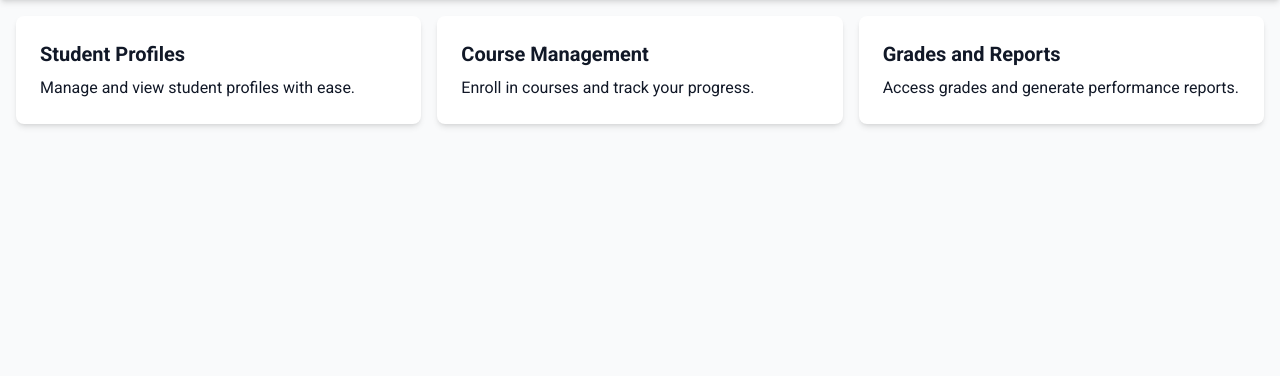
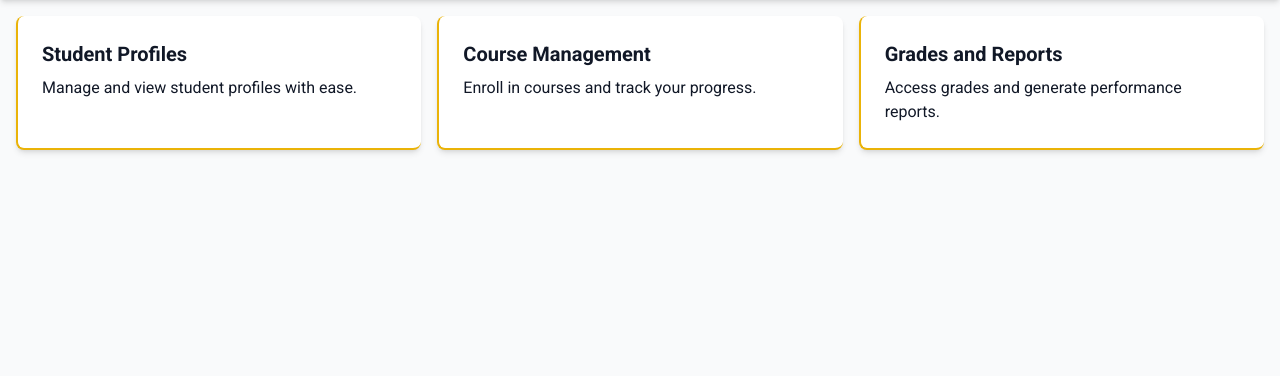
Before and after one commit to Swamy-s-Tech-Skills-Academy/student-portal-api, a Django app: page / in a window 1280 px wide. Shown: the part 44-420 px from the top of the page. Run offline with Django 5.2, Linux system fonts and the light colour scheme; some libraries are stand-ins or nearby versions.

Commit message:
Update home_content.html

```diff
--- a/src/templates/home_content.html
+++ b/src/templates/home_content.html
@@ -1,16 +1,16 @@
 <div class="grid grid-cols-1 md:grid-cols-3 gap-4">
     <!-- Panel 1 -->
-    <div class="bg-white shadow-md rounded-lg p-6">
+    <div class="bg-white shadow-md rounded-lg p-6 border-l-2 border-b-2 border-yellow-500">
         <h2 class="text-xl font-bold mb-2">Student Profiles</h2>
         <p>Manage and view student profiles with ease.</p>
     </div>
     <!-- Panel 2 -->
-    <div class="bg-white shadow-md rounded-lg p-6">
+    <div class="bg-white shadow-md rounded-lg p-6 border-l-2 border-b-2 border-yellow-500">
         <h2 class="text-xl font-bold mb-2">Course Management</h2>
         <p>Enroll in courses and track your progress.</p>
     </div>
     <!-- Panel 3 -->
-    <div class="bg-white shadow-md rounded-lg p-6">
+    <div class="bg-white shadow-md rounded-lg p-6 border-l-2 border-b-2 border-yellow-500">
         <h2 class="text-xl font-bold mb-2">Grades and Reports</h2>
         <p>Access grades and generate performance reports.</p>
     </div>
```
